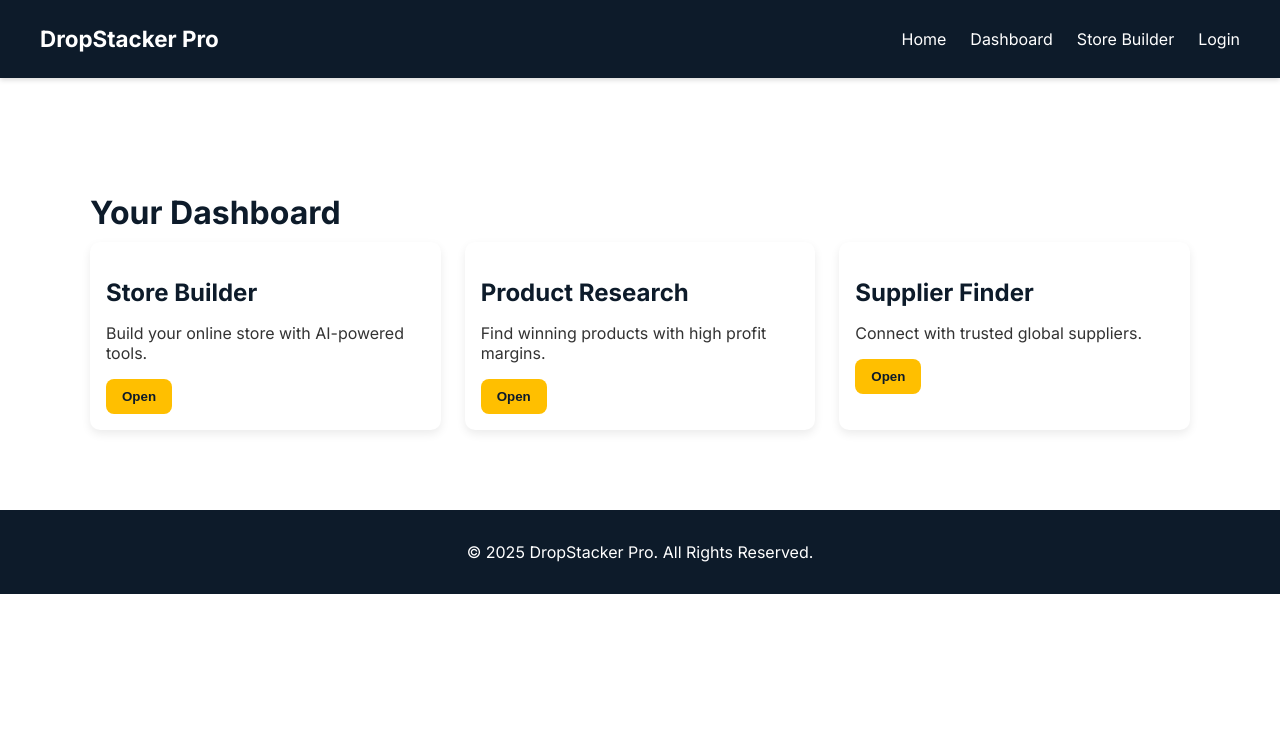
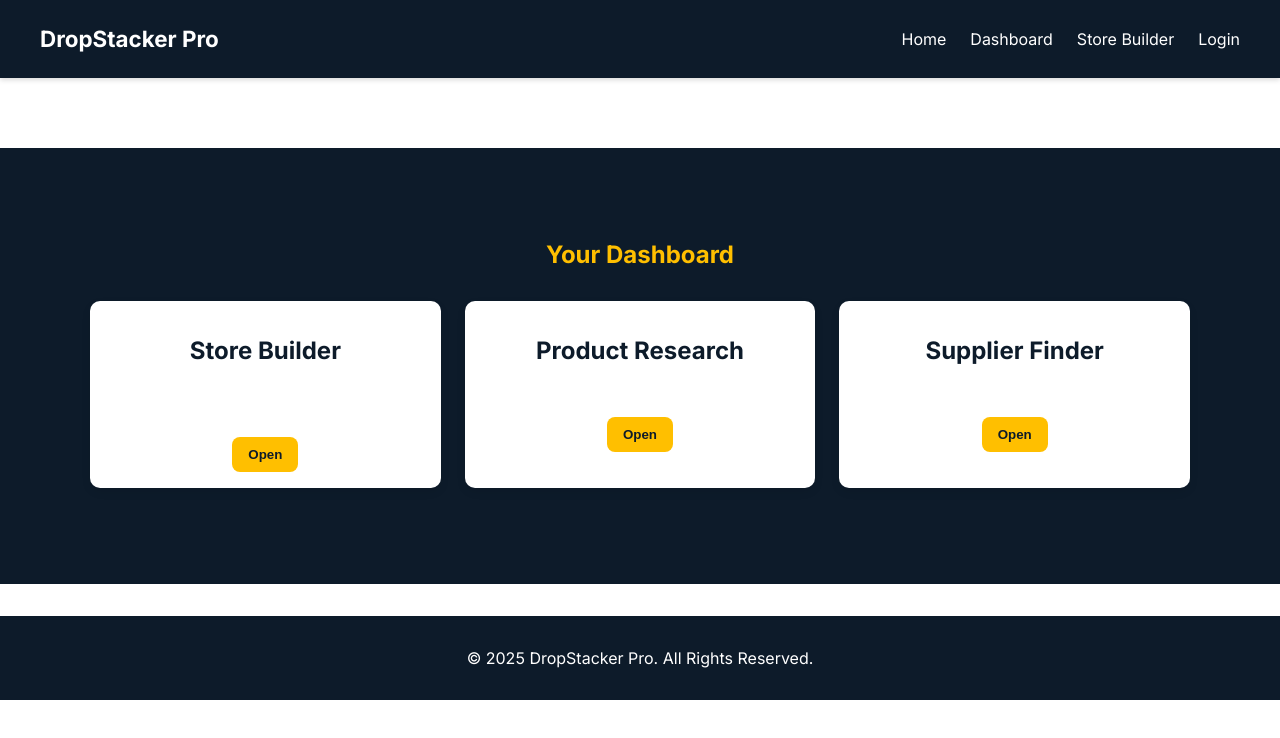
Before and after one commit to nextwaveaisuite/dropstacker-pro, a Next.js app: page /dashboard in a window 1280 px wide. Shown: the top 738 px of the page. Built offline with nearby package versions, Linux system fonts and the light colour scheme.

Commit message:
dashboard.js

```diff
--- a/pages/dashboard.js
+++ b/pages/dashboard.js
@@ -1,24 +1,28 @@
 import Link from "next/link";
 
 export default function Dashboard() {
-  const widgets = [
-    { title: "Store Builder", link: "/storebuilder", desc: "Build your online store with AI-powered tools." },
-    { title: "Product Research", link: "/productresearch", desc: "Find winning products with high profit margins." },
-    { title: "Supplier Finder", link: "/suppliers", desc: "Connect with trusted global suppliers." }
+  const features = [
+    { title: "Store Builder", desc: "Build your online store with AI-powered tools.", link: "/storebuilder" },
+    { title: "Product Research", desc: "Find high-margin winning products fast.", link: "/productresearch" },
+    { title: "Supplier Finder", desc: "Connect with trusted global suppliers.", link: "/suppliers" }
   ];
 
   return (
-    <div className="container">
-      <h1>Your Dashboard</h1>
-      <div className="grid">
-        {widgets.map((w, i) => (
-          <div key={i} className="card">
-            <h2>{w.title}</h2>
-            <p>{w.desc}</p>
-            <Link href={w.link}><button>Open</button></Link>
-          </div>
-        ))}
+    <section className="section-dark">
+      <div className="container">
+        <h1 style={{ color: "#ffbf00", textAlign: "center" }}>Your Dashboard</h1>
+        <div className="grid" style={{ marginTop: "2rem" }}>
+          {features.map((f, i) => (
+            <div key={i} className="card" style={{ textAlign: "center" }}>
+              <h2 style={{ color: "#0d1b2a" }}>{f.title}</h2>
+              <p>{f.desc}</p>
+              <Link href={f.link}>
+                <button>Open</button>
+              </Link>
+            </div>
+          ))}
+        </div>
       </div>
-    </div>
+    </section>
   );
-                      }
+}
```
